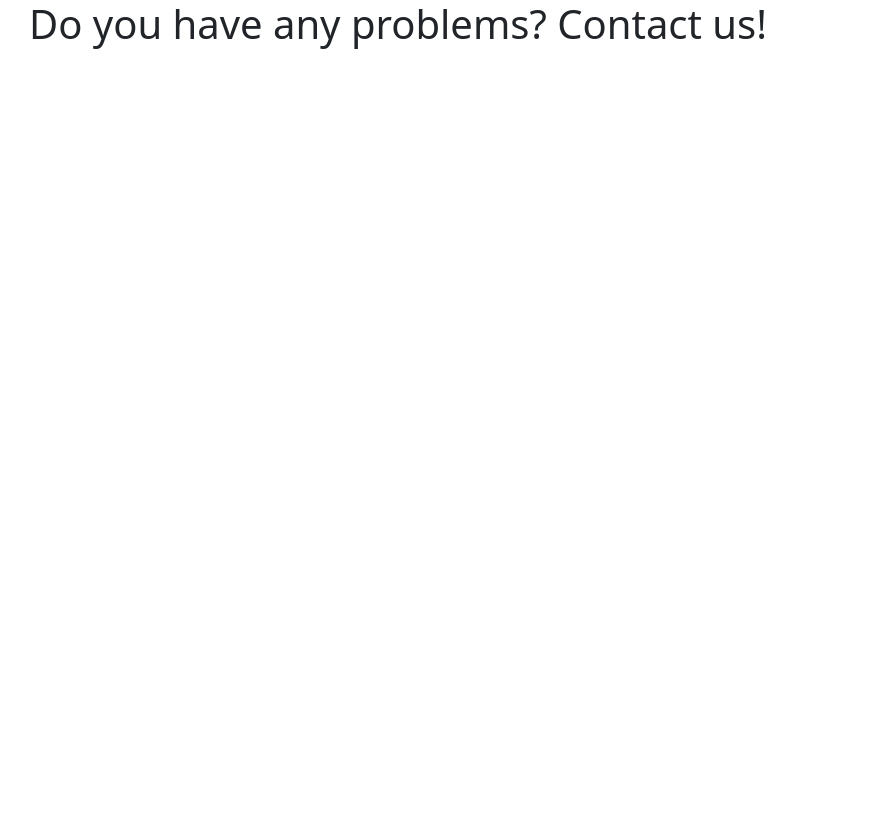
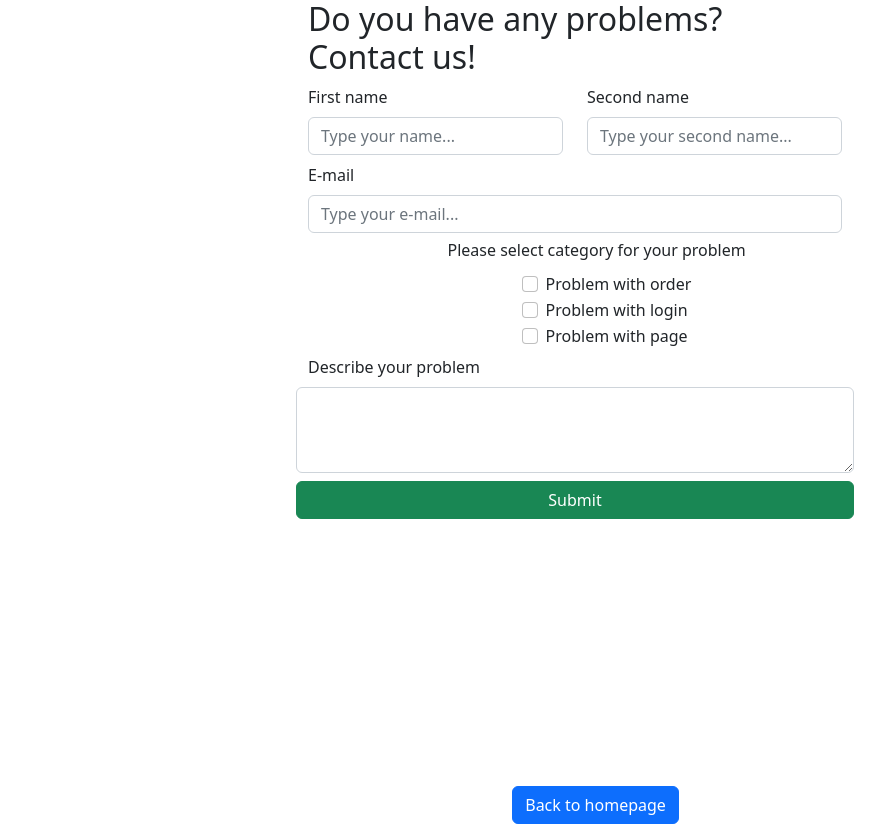
Before and after one commit to Azzirr/Ecommerce-Shop, a React (Create React App) app: page /support in a window 1280 px wide. Shown: the whole page, without its empty margins (65-950 px from the left). Before the commit the page ends 800 px from the top, so only its background shows below. Built offline with nearby package versions, Linux system fonts and the light colour scheme.

Commit message:
Support form, thanks page, about project page, validation for form, few fixes

```diff
--- a/src/App.css
+++ b/src/App.css
@@ -55,6 +55,14 @@
   -webkit-transform: translateX(-50%) translateY(-50%);
   transform: translateX(-25%) translateY(-25%);
 }
+.thanksStyle{
+  position: absolute;
+  top: 50%;
+  left: 50%;
+  -moz-transform: translateX(-50%) translateY(-50%);
+  -webkit-transform: translateX(-50%) translateY(-50%);
+  transform: translateX(-25%) translateY(-25%);
+}
 .loginFormStyle{
   margin-left: auto;
   margin-right: 0;
--- a/src/App.js
+++ b/src/App.js
@@ -8,6 +8,8 @@ import Summary from './pages/Summary';
 import Help from './pages/Help';
 import WhatsNew from './pages/WhatsNew';
 import NotFound from './pages/NotFound';
+import Thanks from './pages/Thanks';
+import AboutProject from './pages/AboutProject';
 
 function App() {
   return (
@@ -18,8 +20,9 @@ function App() {
         </Route>
         <Route path="/summary" element={<Summary/>}></Route>
         <Route path="/support" element={<Help/>}></Route>
-        <Route path="/about-project" element={<Cart/>}></Route>
         <Route path="/other-projects" element={<Cart/>}></Route>
+        <Route path="/thanks" element={<Thanks/>}></Route>
+        <Route path="/about-project" element={<AboutProject/>}></Route>
         <Route path="*" element={<NotFound/>}></Route>
       </Routes>
     </Container>
--- a/src/components/LoginForm.js
+++ b/src/components/LoginForm.js
@@ -107,10 +107,6 @@ export default function LoginForm() {
                     required
                   />
                 </Form.Group>
-
-                <Form.Group className="mb-3" controlId="formBasicCheckbox">
-                  <Form.Check type="checkbox" label="Check me out" />
-                </Form.Group>
                 <Button variant="primary" type="submit" className="mb-1">
                   Login
                 </Button>
--- a/src/components/Products.js
+++ b/src/components/Products.js
@@ -3,7 +3,7 @@ import Row from 'react-bootstrap/Row'
 import Col from 'react-bootstrap/Col'
 import Button from 'react-bootstrap/Button'
 import Modal from 'react-bootstrap/Modal'
-import { useState, useContext, useRef, useEffect } from 'react';
+import { useState, useContext, useRef } from 'react';
 import { CartContext } from "../context/ShoppingCartContext";
 
 export default function Products(props){
--- /dev/null
+++ b/src/pages/AboutProject.js
@@ -0,0 +1,60 @@
+import Container from "react-bootstrap/esm/Container";
+import Row from "react-bootstrap/esm/Row";
+import Col from "react-bootstrap/esm/Col";
+import Button from "react-bootstrap/esm/Button";
+import { Link } from "react-router-dom";
+
+export default function AboutProject(){
+    return(
+        <Container>
+            <Row>
+                <Col>
+                    <h3>Few informations about this project</h3>
+                    <span>
+                        This project is my attempt to create functional symulator of e-commerce shop in React.
+                    </span>
+                </Col>
+            </Row>
+            <Row>
+                <Col>
+                    <span>Used technologies:</span>
+                    <ul>
+                        <li>
+                            JavaScript/JSX.
+                        </li>
+                        <li>
+                            React.
+                        </li>
+                        <li>
+                            React Bootstrap – because it is the easiest way to make responsive webpage with pretty good visual standards.
+                        </li>
+                    </ul>
+                    <span>For connection with REST API I used:</span>
+                    <ul>
+                        <li>
+                            Fetch – for getting products from API.
+                        </li>
+                        <li>
+                            Axios library – for create login form validation. I didn't connect my application to database, so random login will show "You're logged in!". Anyway it still have some validation for server status code.
+                        </li>
+                    </ul>
+                    <span>For components communication:</span>
+                    <ul>
+                        <li>
+                            React hooks.
+                             <ul>
+                                <li>
+                                    useState, useRef, useEffect, useNavigate.
+                                </li>
+                                <li>
+                                    useContext – beacause I didn't know React Redux yet ;) Next project will be based on React Redux.
+                                </li>
+                             </ul>
+                        </li>
+                    </ul>
+                </Col>
+            </Row>
+            <Link to="/"><Button>Back to homepage</Button></Link>
+        </Container>
+    )
+}
--- a/src/pages/Help.js
+++ b/src/pages/Help.js
@@ -1,9 +1,53 @@
 import Container from "react-bootstrap/esm/Container";
-
+import Row from "react-bootstrap/esm/Row";
+import Col from "react-bootstrap/esm/Col";
+import Form from "react-bootstrap/Form";
+import Button from "react-bootstrap/esm/Button";
+import { Link } from "react-router-dom";
 export default function Help(){
     return(
-        <Container>
-            <h1>Do you have any problems? Contact us!</h1>
+        <Container className="w-50">
+            <Row>
+                <h2>Do you have any problems? Contact us!</h2>
+            </Row>
+            <Form>
+            <Form.Group>
+                <Row>
+                    <Col md={6}>
+                            <Form.Label>First name</Form.Label>
+                            <Form.Control placeholder="Type your name..."></Form.Control>
+                    </Col>
+                    <Col md={6}>
+                            <Form.Label>Second name</Form.Label>
+                            <Form.Control placeholder="Type your second name..."></Form.Control>
+                    </Col>
+                </Row>
+                <Row className="mt-2">
+                    <Col >
+                            <Form.Label>E-mail</Form.Label>
+                            <Form.Control placeholder="Type your e-mail..."></Form.Control>
+                    </Col>
+                </Row>
+                <Row>
+                    <span style={{margin: "5px 0 5px 25%"}}>Please select category for your problem</span>
+                </Row>
+                <Row className="w-50" style={{margin: "5px 0 5px 40%"}}>
+                    <Form.Check label="Problem with order"></Form.Check>
+                    <Form.Check label="Problem with login"></Form.Check>
+                    <Form.Check label="Problem with page"></Form.Check>
+                </Row>
+                <Row className="mb-2">
+                    <Form.Label>Describe your problem</Form.Label>
+                    <Form.Control as="textarea" rows={3} maxLength="1000"/>
+                </Row>
+                <Row className="mb-5">
+                    <Button variant="success">Submit</Button>
+                </Row>
+            </Form.Group>
+            </Form>
+            <Row style={{margin: "50% 0 5px 36%"}}>
+                <Link to="/"><Button>Back to homepage</Button></Link>
+            </Row>
         </Container>
     )
 }
--- a/src/pages/Home.js
+++ b/src/pages/Home.js
@@ -11,13 +11,20 @@ import { CartContext, IsOpenContext } from '../context/ShoppingCartContext'
 import { Outlet } from 'react-router-dom';
 import LoginForm from '../components/LoginForm';
 function Home() {
+  const cartProductsFromLocalStorage = JSON.parse(localStorage.getItem('cartProducts') || '[]');
   const [newProducts, setNewProducts] = useState([]);
-  const [cartProducts, setCartProducts] = useState([]);
+  const [cartProducts, setCartProducts] = useState(cartProductsFromLocalStorage);
   const [isOpen, setIsOpen] = useState(false);
   const [search, setSearch] = useState("");
   const [filterByCategory, setFilterByCategory] = useState("");
   const [isWhatsNewActive, setItWhatsNewActive] = useState(false);
   const [isLoginActive, setIsLoginActive] = useState(false);
+
+  // Local memory save
+  useEffect(() => {
+    localStorage.setItem('cartProducts', JSON.stringify(cartProducts))
+  }, [cartProducts])
+
   // Getting all products from API
   useEffect(() => {
       fetch(`https://fakestoreapi.com/products/`)
--- a/src/pages/Summary.js
+++ b/src/pages/Summary.js
@@ -8,7 +8,6 @@ import {Link} from 'react-router-dom';
 import { useState } from "react";
 export default function Summary(){
     const {state} = useLocation();
-    const {cartProducts} = state;
     let summaryProducts = state.cartProducts;
     let sum = 0;
     let taxesSum = 0;
@@ -68,10 +67,6 @@ export default function Summary(){
     }
 
 
-    function validateForm(){
-    }
-
-
     return(
     <Container>
         <Row className="mt-2">
@@ -86,7 +81,7 @@ export default function Summary(){
         </Row>
         <Row  md={3} xs={1} className="text-center ms-2 mt-4" variant="light">
                     {summaryProducts.map((product) => (
-                        <Row>
+                        <Row key={product.id}>
                             <Col key={product.id}>
                                 <img src={product.image} alt="product" width={100} height={100}></img>
                                 <p>{product.title}</p>
@@ -101,7 +96,7 @@ export default function Summary(){
         </Row>
         <Row className="mb-2  center d-flex align-items-center justify-content-center">
             <h2 className="text-center">Adress</h2>
-            <Form className="w-50">
+            <Form className="w-50" action="/thanks">
                 <Form.Group>
                     <Row>
                     <Col md={6}>
@@ -154,7 +149,7 @@ export default function Summary(){
 
                     <Form.Text className="text-muted">This project is only for educational purposes. Your data will not be send anywhere.</Form.Text>
                     <Row>
-                        <Button variant="success" onClick={validateForm}>Submit</Button>
+                        <Button variant="success" type="submit" onClick={() => localStorage.clear()}>Submit</Button>
                     </Row>
                 </Form.Group>
             </Form>
--- /dev/null
+++ b/src/pages/Thanks.js
@@ -0,0 +1,21 @@
+import Container from "react-bootstrap/esm/Container";
+import Row from "react-bootstrap/esm/Row";
+import Col from "react-bootstrap/esm/Col";
+import Button from "react-bootstrap/esm/Button";
+import { Link } from "react-router-dom";
+
+export default function Thanks(){
+    return(
+        <>
+            <Container className="thanksStyle">
+                <Row>
+                    <Col>
+                        <h2>Success! Your order has been accepted.</h2>
+                        <h3>Check out our other items.</h3>
+                        <Link to="/"><Button>Back to homepage</Button></Link>
+                    </Col>
+                </Row>
+            </Container>
+        </>
+    )
+}
```
Also changed, not shown: src/components/Footer.js (+7 -8 lines).
